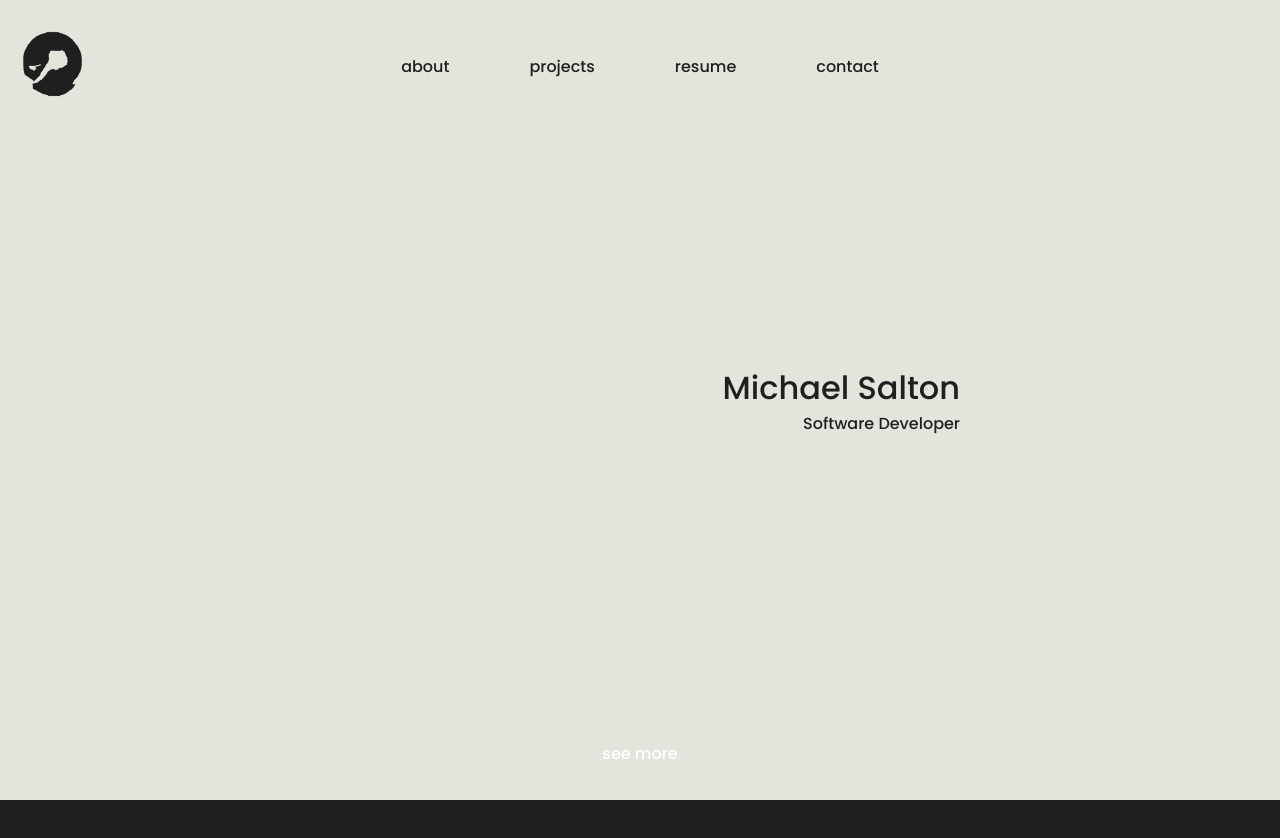
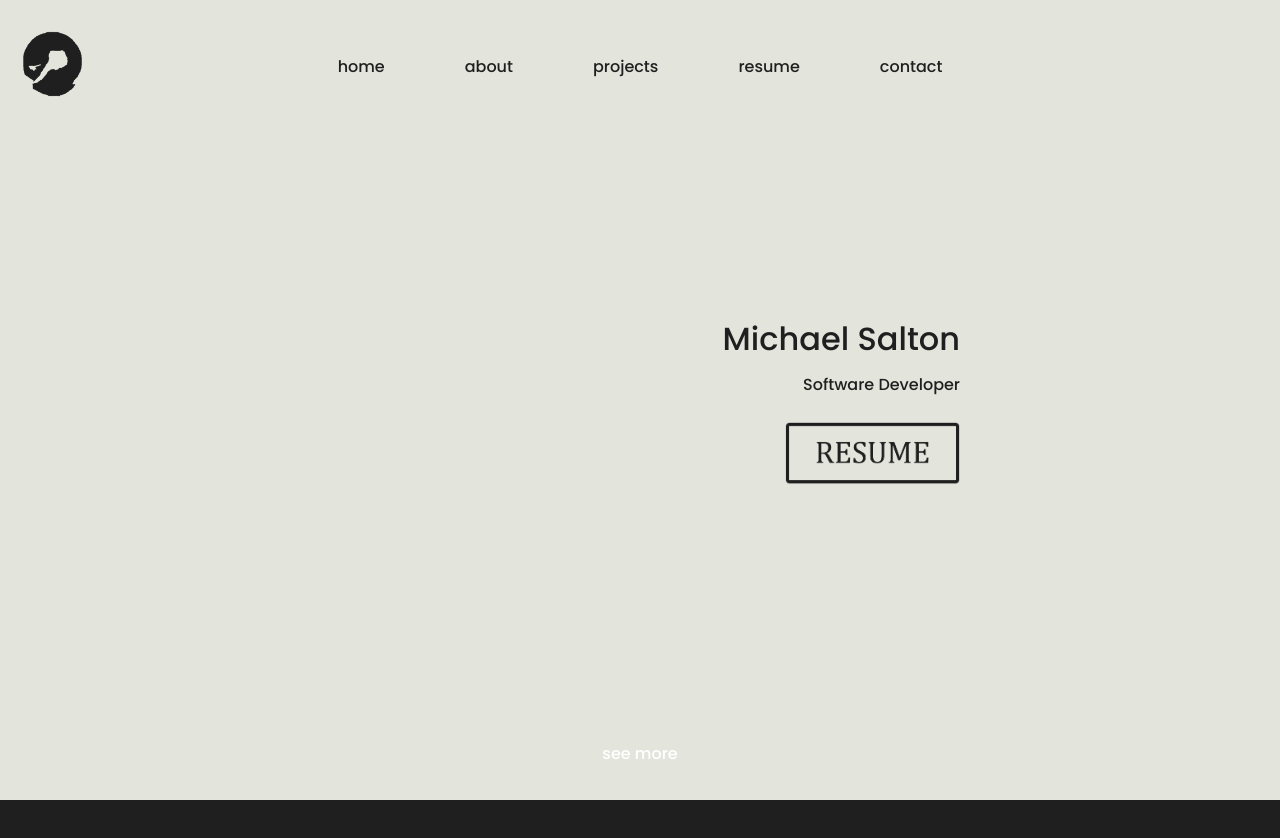
Before and after one commit to michaelsalton/michaels-website, a Next.js app: page / in a window 1280 px wide. Shown: the top 838 px of the page. Built offline with nearby package versions, Linux system fonts and the light colour scheme.

Commit message:
added resume button

```diff
--- a/src/app/home_page_sections/home/Home.tsx
+++ b/src/app/home_page_sections/home/Home.tsx
@@ -1,6 +1,7 @@
 import React from 'react';
 import styles from './Home.module.css';
 import Image from 'next/image';
+import resumeImage from '../../images/resume_button.png'
 
 function Home() {
     return (
@@ -10,6 +11,15 @@ function Home() {
                 <p className={styles.subText}>
                     Software Developer
                 </p>
+                <div className={styles.imageContainer}>
+                    <Image
+                        src={resumeImage}
+                        width={175}
+                        height={175}
+                        alt="View Resume"
+                        objectFit="contain"
+                    />
+                </div>
             </div>
         </div>
     );
--- a/src/app/home_page_sections/home/home.module.css
+++ b/src/app/home_page_sections/home/home.module.css
@@ -22,8 +22,12 @@
 
 .subText {
   font-size: 1em;
+  margin-top: 10px;
 }
 
 .imageContainer {
-  margin-top: 20px;
+  align-items: end;
+  margin-top: 25px;
+  display: flex;
+  justify-content: flex-end;
 }
--- a/src/app/navbar/Navbar.tsx
+++ b/src/app/navbar/Navbar.tsx
@@ -3,7 +3,6 @@ import Link from 'next/link';
 import styles from './Navbar.module.css';
 import logo from '../images/logo_white.png'
 import Image from 'next/image'
-import { useState, useEffect } from 'react'
 
 function Navbar() {
     return (
@@ -21,18 +20,29 @@ function Navbar() {
             </div>
             <ul className={styles.navbar}>
             <li className={styles.navItem}>
-                    <Link href="../home_page_sections/about/About">
-                        about
+                    <Link href="/home">
+                        home
                     </Link>
                 </li>
                 <li className={styles.navItem}>
-                    <Link href="/projects">projects</Link>
+                    <a href="/about">
+                        about
+                    </a>
                 </li>
                 <li className={styles.navItem}>
-                    <Link href="/resume">resume</Link>
+                    <a href="/projects">
+                        projects
+                    </a>
                 </li>
                 <li className={styles.navItem}>
-                    <Link href="/contact">contact</Link>
+                    <a href="/resume">
+                        resume
+                    </a>
+                </li>
+                <li className={styles.navItem}>
+                    <a href="/contact">
+                        contact
+                    </a>
                 </li>
             </ul>
         </nav>
--- a/src/app/page.tsx
+++ b/src/app/page.tsx
@@ -3,13 +3,12 @@ import Link from 'next/link';
 import logo from './/images/logo_white.png'
 import Navbar from './navbar/Navbar'
 import styles from './/page.module.css'
-import React, { useState, useEffect } from 'react';
+import React from 'react';
 import Home from './home_page_sections/home/Home';
 import About from './home_page_sections/about/About';
 import Projects from './home_page_sections/projects/Projects';
 import Resume from './home_page_sections/resume/Resume';
 import Contact from './home_page_sections/contact/Contact';
-
 
 export default function Page() {
   return (
```
Also changed, not shown: src/app/images/resume_button.png (added). Lines whose indentation alone changed are shown as unchanged.
